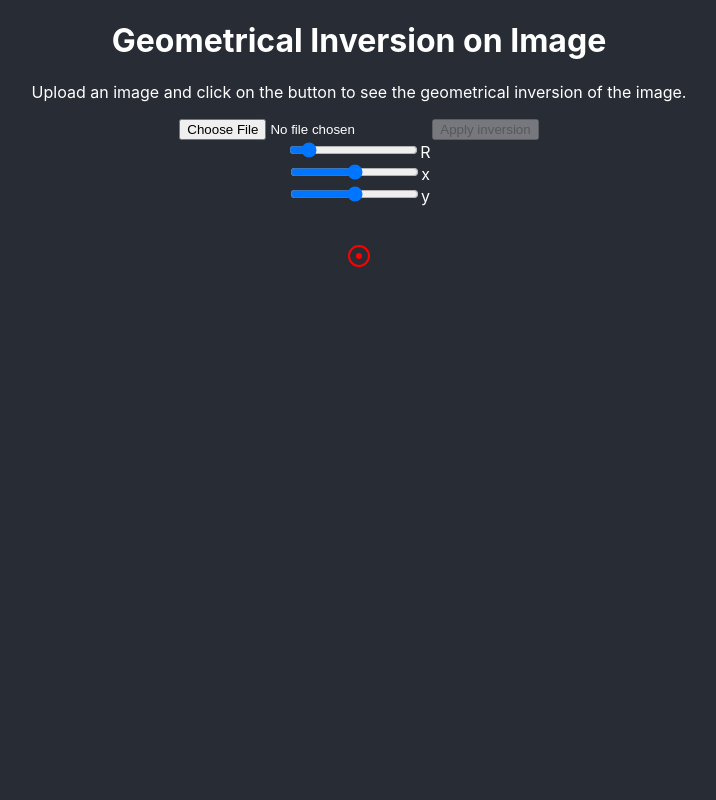
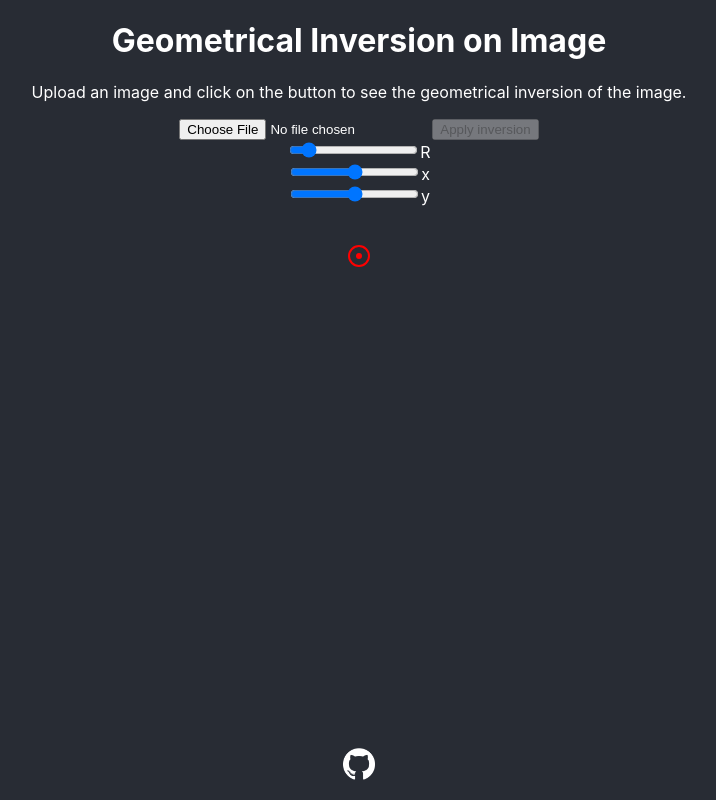
Before and after one commit to nomomon/inversive-geometry, a React (Create React App) app: page / in a window 1280 px wide. Shown: the whole page, without its empty margins (281-997 px from the left). Built offline with nearby package versions, Linux system fonts and the light colour scheme.

Commit message:
add github logo

```diff
--- a/public/index.html
+++ b/public/index.html
@@ -13,5 +13,14 @@
     <body>
         <noscript>You need to enable JavaScript to run this app.</noscript>
         <div id="root"></div>
+        <footer>
+            <a href="https://github.com/nomomon/inversion-geometry">
+                <img
+                    src="%PUBLIC_URL%/github-logo.png"
+                    alt="View on GitHub"
+                    width="32"
+                    />
+            </a>
+        </footer>
     </body>
 </html>
--- a/src/index.css
+++ b/src/index.css
@@ -11,3 +11,12 @@
   font-family: source-code-pro, Menlo, Monaco, Consolas, 'Courier New',
     monospace;
 }
+
+footer{
+    position: fixed;
+    left: 0;
+    bottom: 0;
+    width: 100%;
+    text-align: center;
+    margin-bottom: 1em;
+}
```
Also changed, not shown: public/github-logo.png (added).
